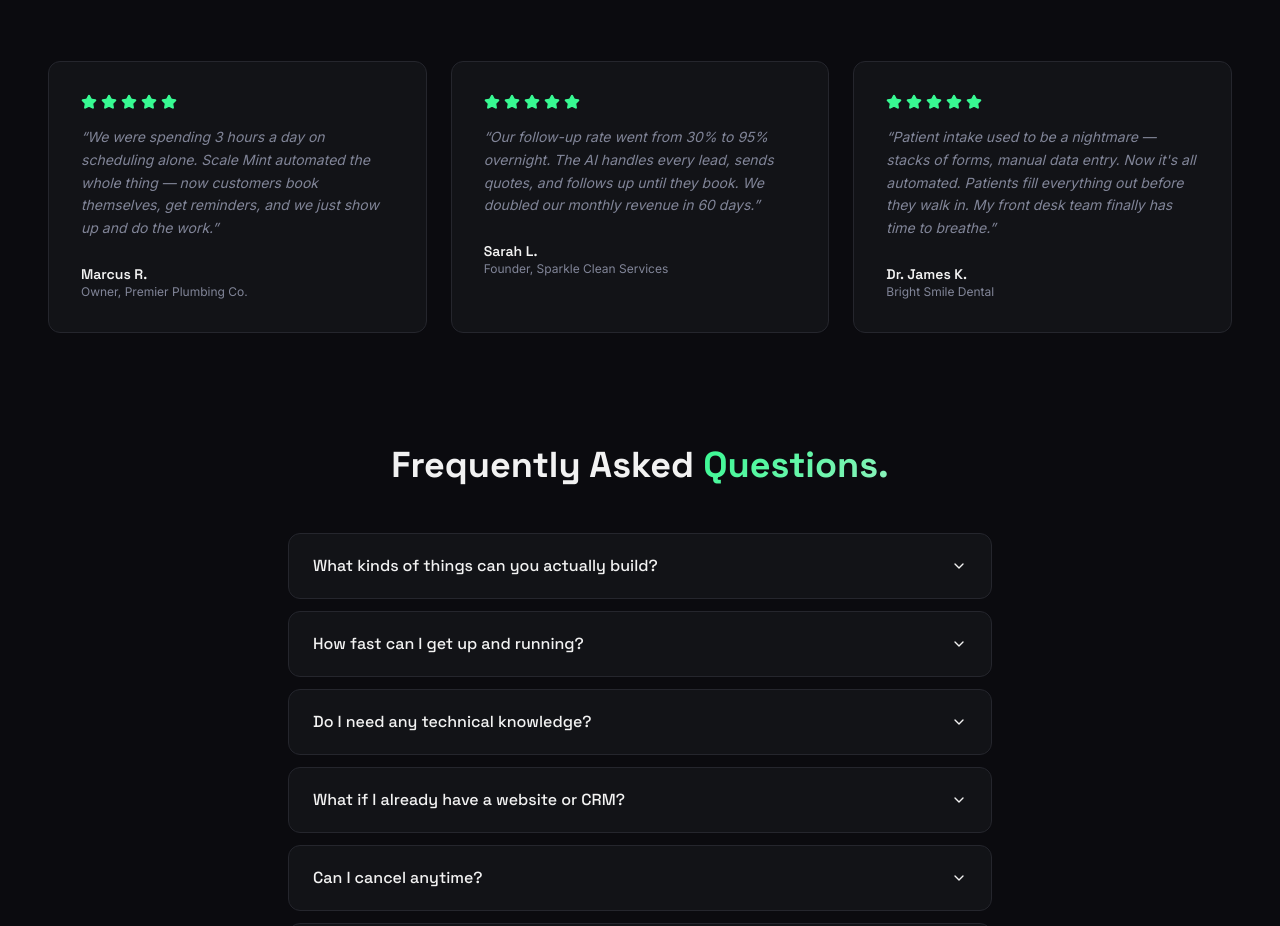
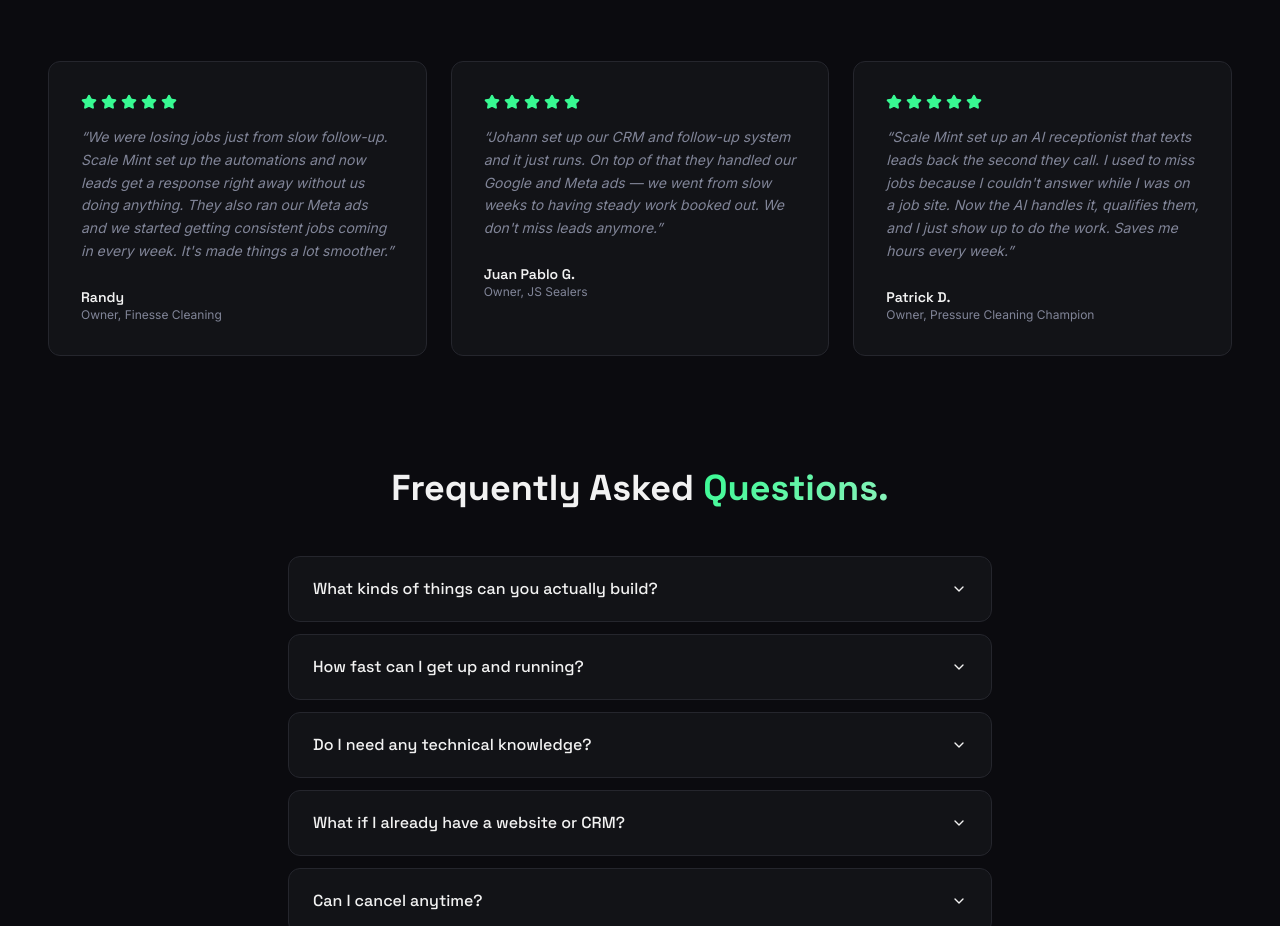
Before and after one commit to jcdammert/scale-mint, a Next.js app: page / in a window 1280 px wide. Shown: the part 2592-3518 px from the top of the page. Built offline with nearby package versions, Linux system fonts and the light colour scheme.

Commit message:
Update testimonials with real client reviews
Replace placeholder reviews with actual client testimonials from
Randy (Finesse Cleaning), Juan Pablo G. (JS Sealers), and Patrick D.
(Pressure Cleaning Champion).

Co-Authored-By: Claude Sonnet 4.6 <noreply@anthropic.com>

```diff
--- a/src/components/TestimonialsSection.tsx
+++ b/src/components/TestimonialsSection.tsx
@@ -6,21 +6,21 @@ import { useIsMobile } from "@/hooks/useIsMobile";
 
 const testimonials = [
   {
-    quote: "We were spending 3 hours a day on scheduling alone. Scale Mint automated the whole thing — now customers book themselves, get reminders, and we just show up and do the work.",
-    name: "Marcus R.",
-    business: "Owner, Premier Plumbing Co.",
+    quote: "We were losing jobs just from slow follow-up. Scale Mint set up the automations and now leads get a response right away without us doing anything. They also ran our Meta ads and we started getting consistent jobs coming in every week. It's made things a lot smoother.",
+    name: "Randy",
+    business: "Owner, Finesse Cleaning",
     rating: 5,
   },
   {
-    quote: "Our follow-up rate went from 30% to 95% overnight. The AI handles every lead, sends quotes, and follows up until they book. We doubled our monthly revenue in 60 days.",
-    name: "Sarah L.",
-    business: "Founder, Sparkle Clean Services",
+    quote: "Johann set up our CRM and follow-up system and it just runs. On top of that they handled our Google and Meta ads — we went from slow weeks to having steady work booked out. We don't miss leads anymore.",
+    name: "Juan Pablo G.",
+    business: "Owner, JS Sealers",
     rating: 5,
   },
   {
-    quote: "Patient intake used to be a nightmare — stacks of forms, manual data entry. Now it's all automated. Patients fill everything out before they walk in. My front desk team finally has time to breathe.",
-    name: "Dr. James K.",
-    business: "Bright Smile Dental",
+    quote: "Scale Mint set up an AI receptionist that texts leads back the second they call. I used to miss jobs because I couldn't answer while I was on a job site. Now the AI handles it, qualifies them, and I just show up to do the work. Saves me hours every week.",
+    name: "Patrick D.",
+    business: "Owner, Pressure Cleaning Champion",
     rating: 5,
   },
 ];
```
